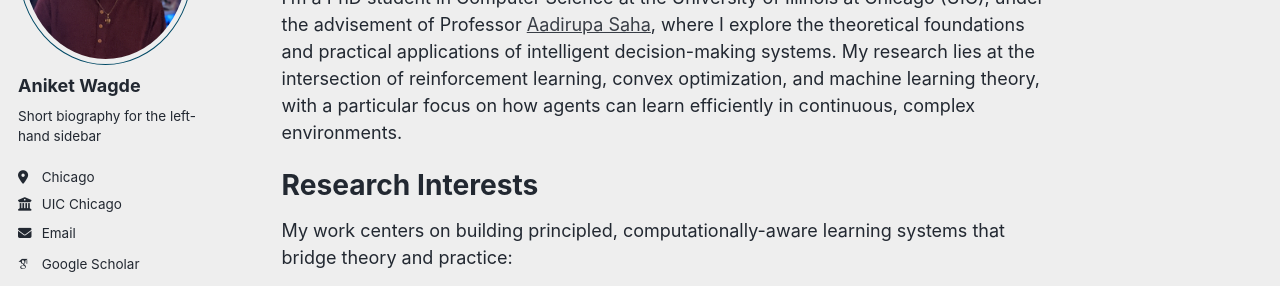
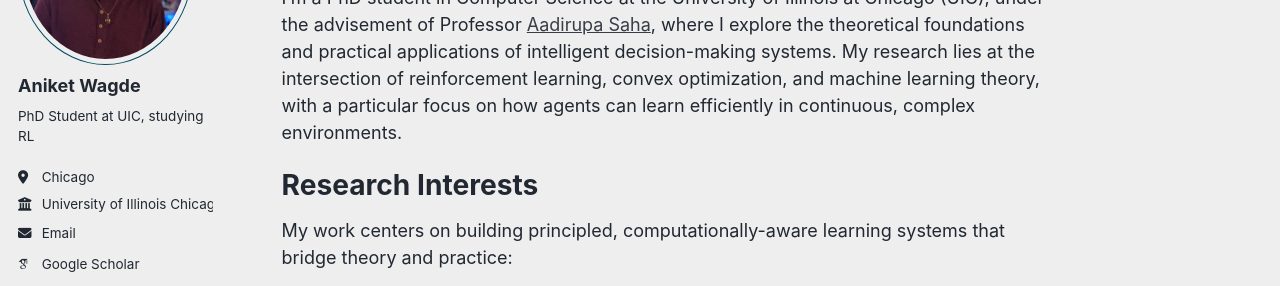
Before and after one commit to Swagget/Swagget.github.io, a Jekyll site: the page built from _pages/about.md, in a window 1280 px wide. Shown: the part 231-517 px from the top of the page. Built offline with Jekyll 4.4.1, drawn with Linux system fonts in a browser that asks for light colours; some web fonts are replaced; a script bundle is joined from its source files by our own code; library files that are not in the unit come from our copies.

Commit message:
Changed short bio for left sidebar.

```diff
--- a/_config.yml
+++ b/_config.yml
@@ -26,9 +26,9 @@ author:
   avatar           : "profile.jpg"
   name             : "Aniket Wagde"
   pronouns         : # example: "she/her"
-  bio              : "Short biography for the left-hand sidebar"
+  bio              : "PhD Student at UIC, studying RL"
   location         : "Chicago"
-  employer         : "UIC Chicago"
+  employer         : "University of Illinois Chicago"
   uri              : # URL
   email            : "awagde2@uic.edu"
 
```
